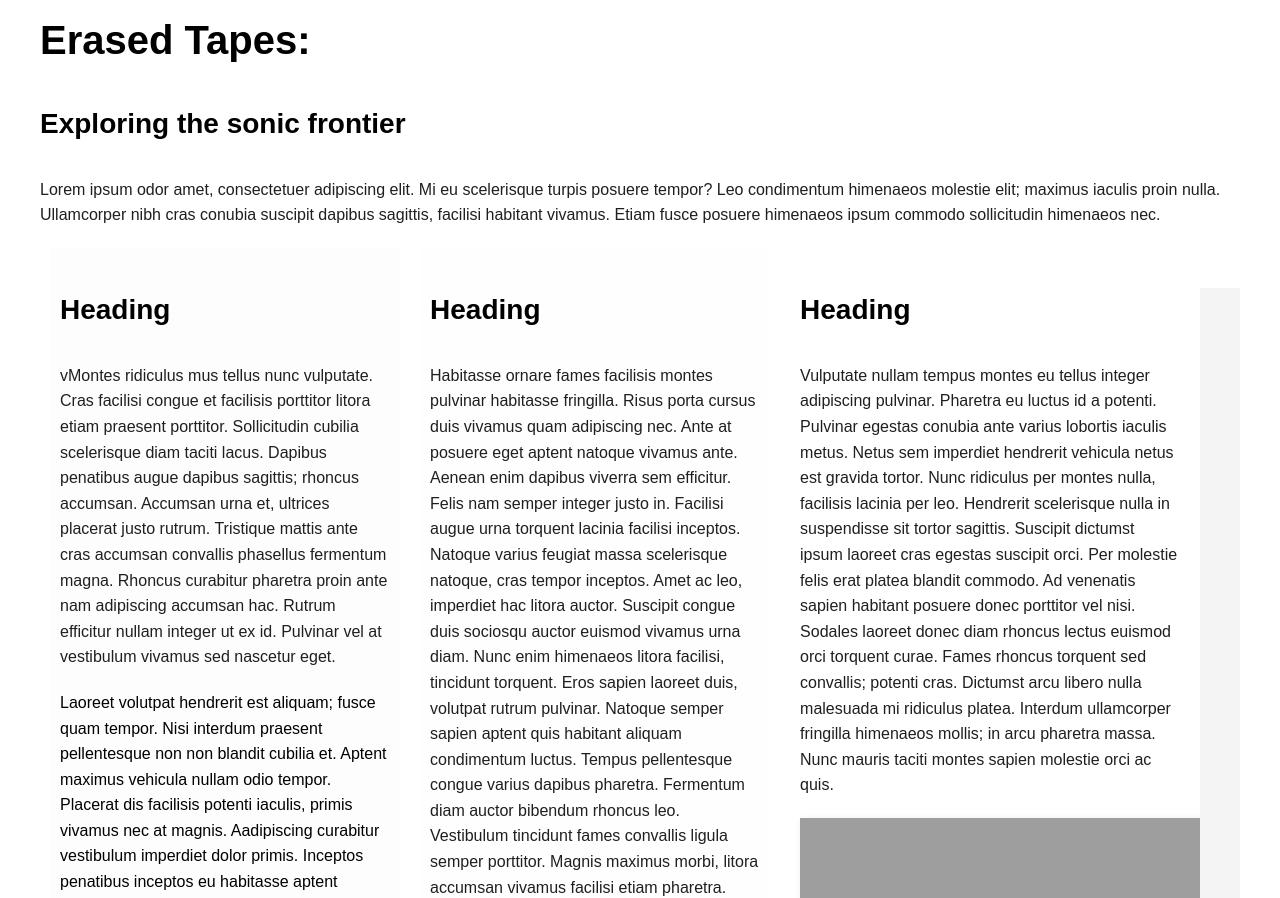
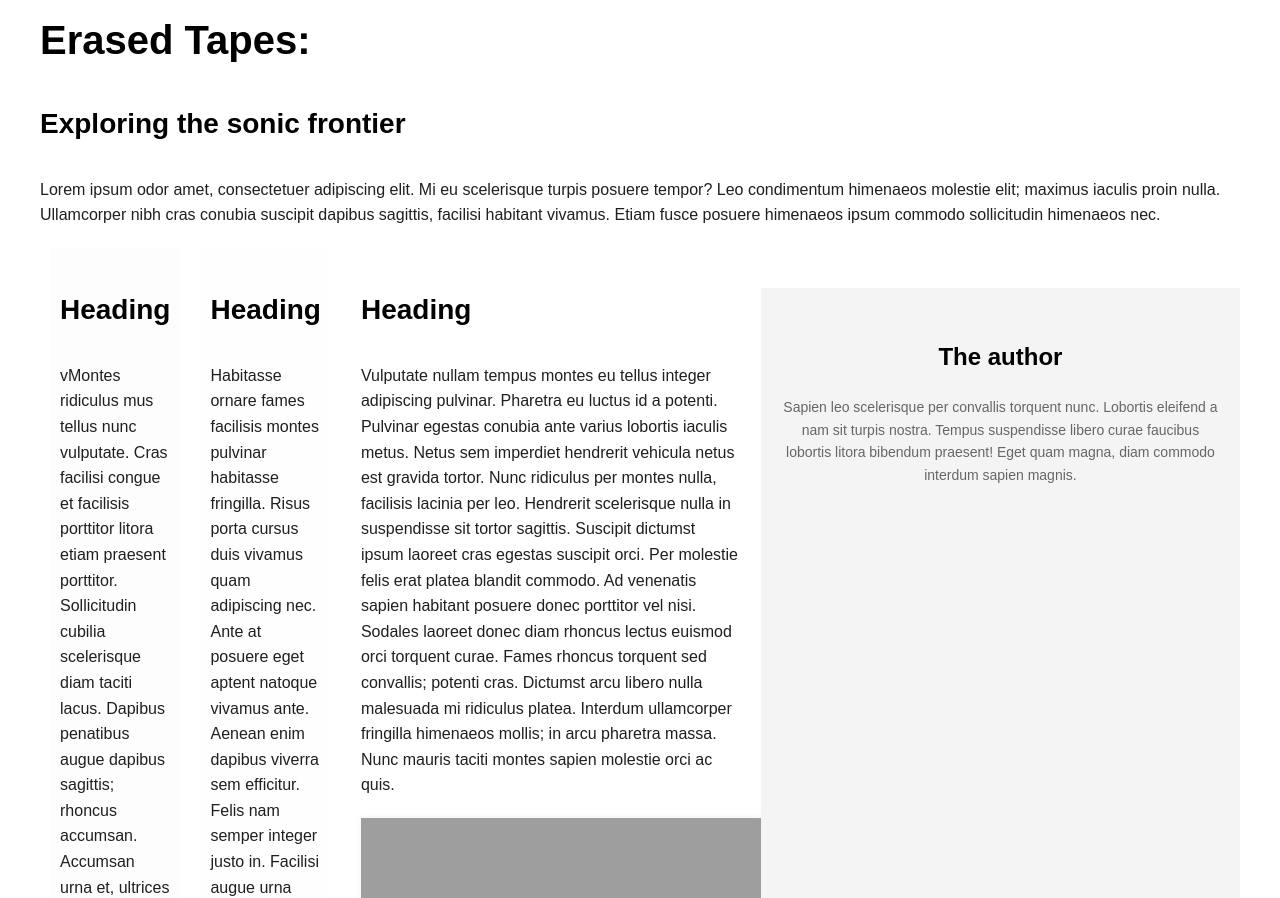
Before and after one commit to GillianAlindayu/Web-Dev2---SA-1---Clone-tasks, a plain HTML site: page firsttask.html in a window 1280 px wide. Shown: the part 202-1100 px from the top of the page. Drawn offline with Linux system fonts and the light colour scheme; grey boxes are pictures that could not be loaded.

Commit message:
Edited new file

```diff
--- a/firsttask.html
+++ b/firsttask.html
@@ -64,6 +64,9 @@
         </div>
   </div>
  <footer>
+    <h2>The author</h2>
+    <p>Sapien leo scelerisque per convallis torquent nunc. Lobortis eleifend a nam sit turpis nostra. Tempus suspendisse libero curae faucibus lobortis litora bibendum praesent! Eget quam magna, diam commodo interdum sapien magnis.
+    </p>
 
  </footer>
 
--- /dev/null
+++ b/style.css
@@ -0,0 +1,18 @@
+* {
+    box-sizing: border-box;
+  }
+
+  /* Create three equal columns that floats next to each other */
+  .column {
+    float: left;
+    width: 33.33%;
+    padding: 10px;
+    height: 300px; /* Should be removed. Only for demonstration */
+  }
+
+  /* Clear floats after the columns */
+  .row:after {
+    content: "";
+    display: table;
+    clear: both;
+  }
--- a/task1.css
+++ b/task1.css
@@ -0,0 +1,129 @@
+/* Global styling */
+body {
+    font-family: Arial, sans-serif;
+    color: #333;
+    margin: 0;
+    padding: 0;
+}
+
+.container {
+    max-width: 1200px;
+    margin: 0 auto;
+    padding: 20px;
+}
+
+/* Header styles */
+header {
+    display: flex;
+    justify-content: space-between;
+    align-items: center;
+    padding: 10px 20px;
+    background-color: #f8f8f8;
+    border-bottom: 1px solid #ddd;
+}
+
+header img {
+    width: 100px;
+    height: auto;
+}
+
+header nav ul {
+    text-align: center;
+    list-style-type: none;
+    display: flex;
+    gap: 15px;
+}
+
+header nav ul li a {
+    text-decoration: none;
+    color: #333;
+    font-weight: bold;
+}
+
+h1, h2 {
+    text-align: center;
+    margin-top: 10px;
+}
+
+h3 {
+    margin-bottom: 10px;
+}
+
+/* Newspaper-style columns */
+.row {
+    display: flex;
+    flex-wrap: wrap;
+    gap: 15px;
+    padding: 20px;
+}
+
+.column {
+    flex: 1;
+    background-color: #e9f7f7;
+    padding: 20px;
+    box-shadow: 0px 4px 8px rgba(0, 0, 0, 0.1);
+    border-radius: 8px;
+    min-width: 280px;
+    max-width: 380px;
+}
+
+.column h3 {
+    color: #444;
+}
+
+/* Image gallery */
+.image.gallery {
+    display: grid;
+    grid-template-columns: repeat(auto-fit, minmax(180px, 1fr));
+    gap: 10px;
+    padding: 20px;
+    justify-items: center;
+}
+
+.image.gallery img {
+    width: 100%;
+    height: auto;
+    border-radius: 8px;
+    transition: transform 0.3s ease;
+}
+
+.image.gallery img:hover {
+    transform: scale(1.05);
+}
+
+/* Footer styles */
+footer {
+    background-color: #f1f1f1;
+    padding: 20px;
+    text-align: center;
+    border-top: 1px solid #ddd;
+}
+
+footer h2 {
+    margin-bottom: 10px;
+    color: #444;
+}
+
+footer p {
+    max-width: 800px;
+    margin: 0 auto 10px;
+    color: #666;
+}
+
+/* Responsive styles */
+@media (max-width: 768px) {
+    .header, .row {
+        flex-direction: column;
+        align-items: center;
+    }
+
+    .header nav ul {
+        flex-direction: column;
+        gap: 10px;
+    }
+
+    .column {
+        min-width: 100%;
+        max-width: none;
+    }
+}
```
Also changed, not shown: task1.html (added, +60 -0 lines), profile_picture.jpg (added).
